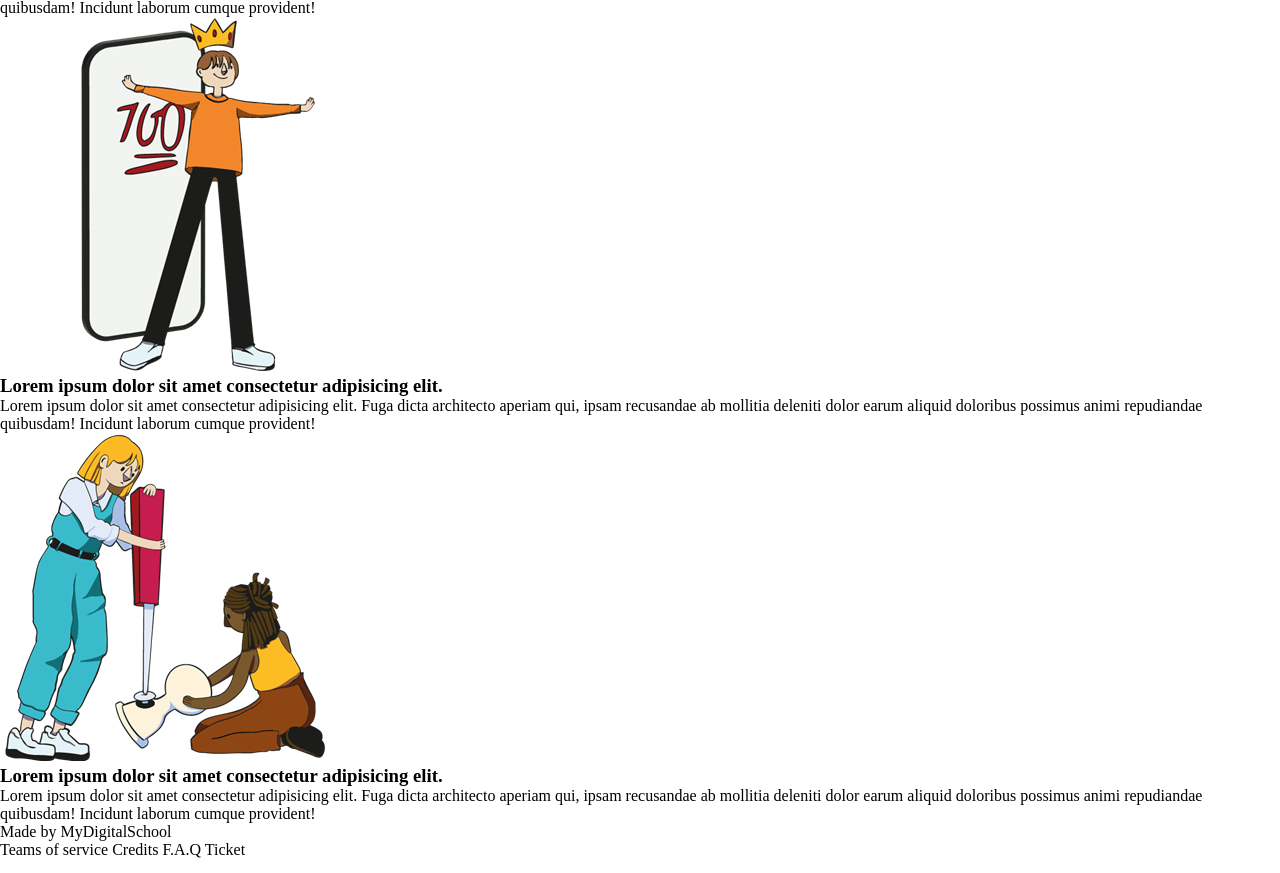
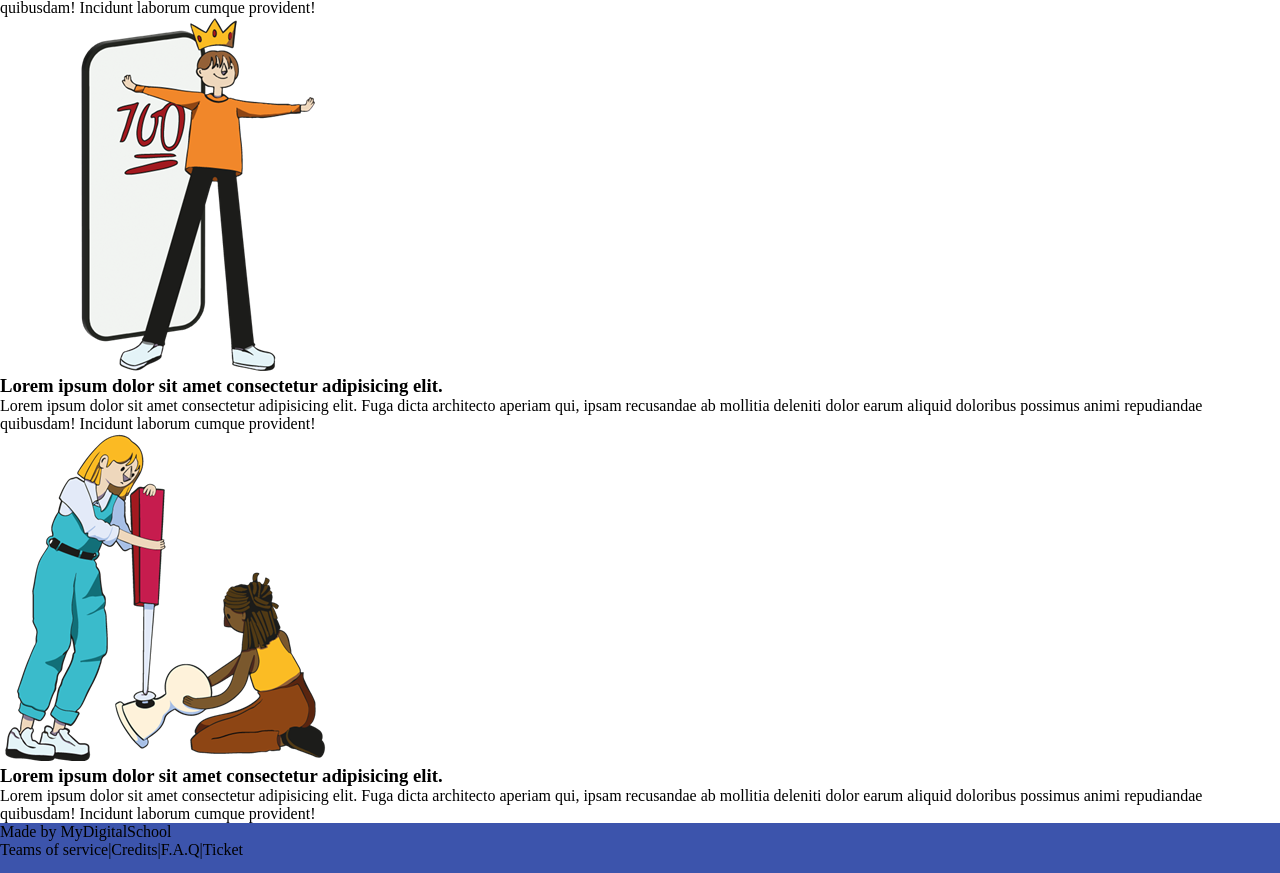
Before and after one commit to koffiwilly/english.game, a plain HTML site: page index.html in a window 1280 px wide. Shown: the part 853-1726 px from the top of the page. Drawn offline with Linux system fonts and the light colour scheme.

```diff
--- a/index.html
+++ b/index.html
@@ -104,7 +104,7 @@
             <p>Made by MyDigitalSchool</p>
         </div>
         <div>
-                <p>Teams of service  Credits  F.A.Q  Ticket </p>
+            <p>Teams of service|Credits|F.A.Q|Ticket</p>
         </div>
     </div>
     </footer>
--- a/style.scss
+++ b/style.scss
@@ -25,8 +25,6 @@
     height: 60.5px;
     padding-left: 15px;
 }
-
-
 .coutainer_bleu{
     background-color: #2d30d3; /* bleu */
     text-align: center;
@@ -49,7 +47,11 @@
     display: flex;
     gap: 15px;
 }
-
+.footer{
+    width:100% ;
+    height: 50px;
+    background-color: rgb(60, 84, 172);
+}
 
 @media screen and (min-width: 768px) {
     .coutainer_bleu{
```
Also changed, not shown: style.css, 1 other file. Lines whose indentation alone changed are shown as unchanged.
